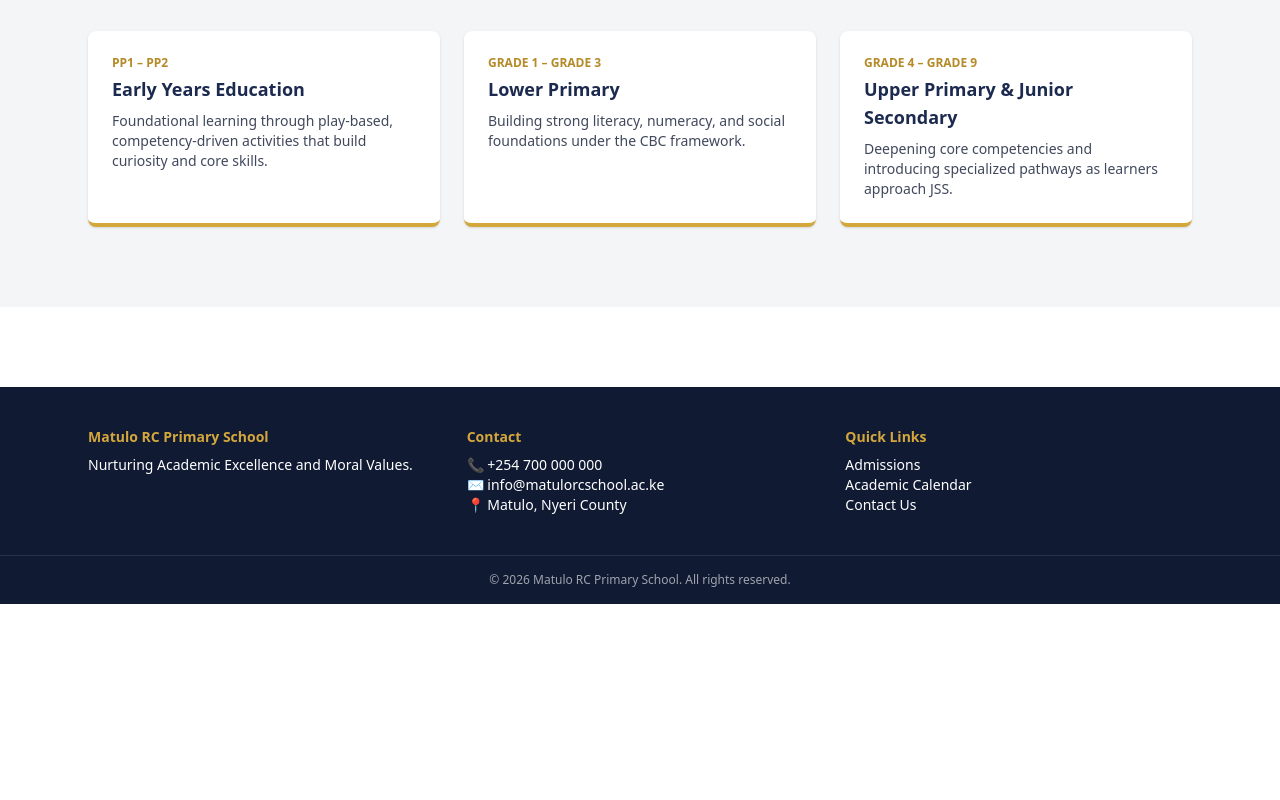
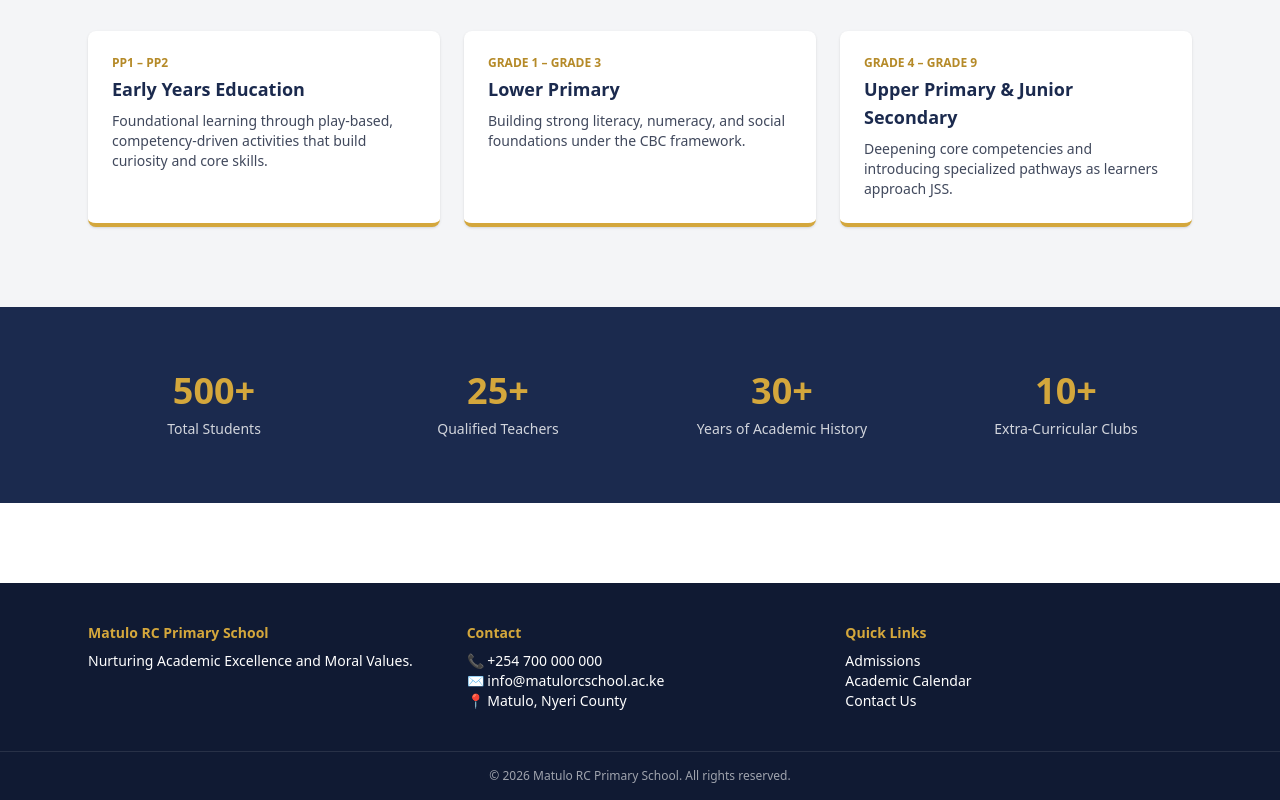
Before and after one commit to Ochoko-Dev/matulo-rc-school, a Next.js app: page / in a window 1280 px wide. Shown: the part 1407-2207 px from the top of the page. Before the commit the page ends 2011 px from the top, so only its background shows below. Built offline with nearby package versions, Linux system fonts and the light colour scheme.

Commit message:
Add key statistics counter section

```diff
--- a/app/page.tsx
+++ b/app/page.tsx
@@ -19,6 +19,13 @@
     href: "/academia/upper-primary",
     description: "Deepening core competencies and introducing specialized pathways as learners approach JSS.",
   },
+];
+
+const stats = [
+  { label: "Total Students", value: "500+" },
+  { label: "Qualified Teachers", value: "25+" },
+  { label: "Years of Academic History", value: "30+" },
+  { label: "Extra-Curricular Clubs", value: "10+" },
 ];
 
 export default function Home() {
@@ -119,6 +126,18 @@
           </div>
         </div>
       </section>
+
+      {/* Key Statistics Counter */}
+      <section className="bg-navy py-16">
+        <div className="max-w-6xl mx-auto px-6 grid grid-cols-2 md:grid-cols-4 gap-8 text-center">
+          {stats.map((stat) => (
+            <div key={stat.label}>
+              <p className="text-4xl font-bold text-gold">{stat.value}</p>
+              <p className="text-sm text-white/80 mt-2">{stat.label}</p>
+            </div>
+          ))}
+        </div>
+      </section>
     </main>
   );
 }
```
